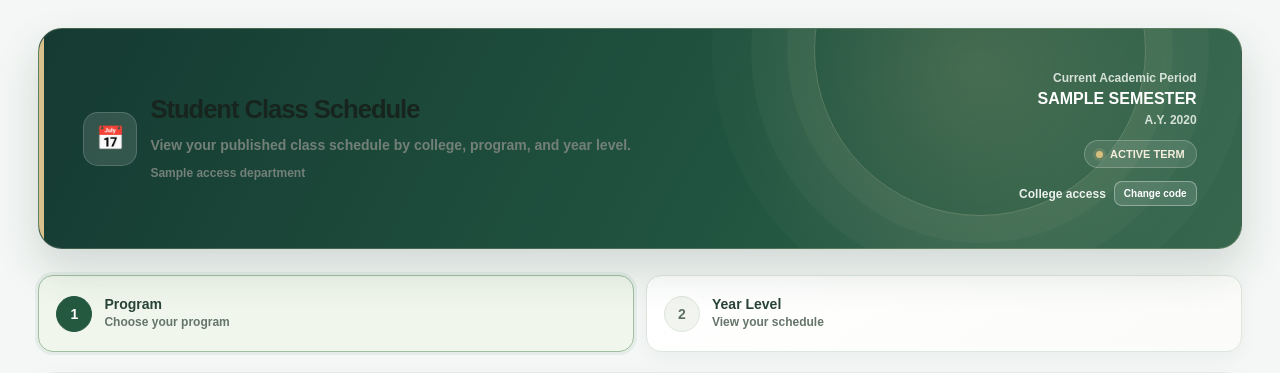
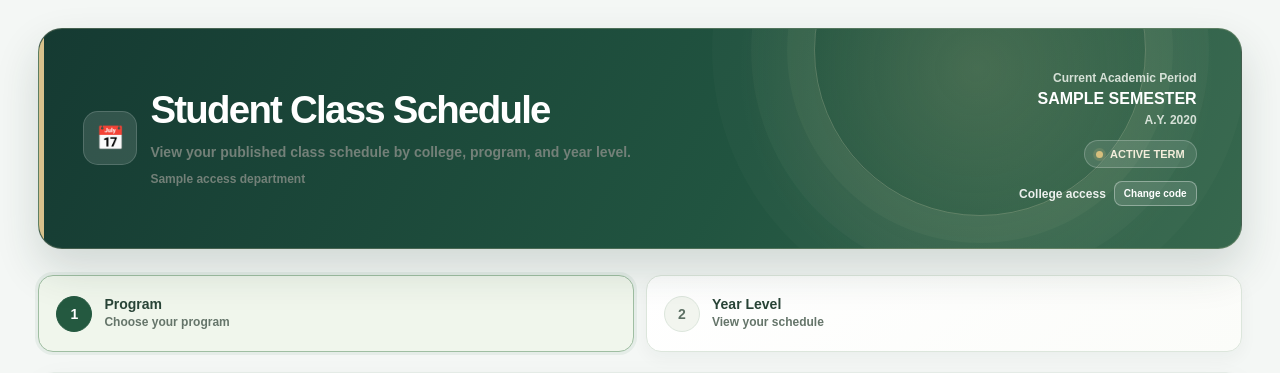
Before and after one commit to libag770-creator/WebRoomSched, a Laravel app: template resources/views/student/schedule.blade.php in a window 1280 px wide. Shown: the top 373 px of the page. Run offline with Laravel 12, Linux system fonts and the light colour scheme; the template is opened without the code that fills it: most values are stand-ins (such as "Sample title", 1, 10 or a date in 2020); parts of the project's set-up code (start-up, migrations or seed data) failed here and were passed over.

Commit message:
Fix student schedule title styling

```diff
--- a/resources/views/student/schedule.blade.php
+++ b/resources/views/student/schedule.blade.php
@@ -1623,7 +1623,12 @@
         .student-schedule-body .page-header-content { width:100%; align-items:center; gap:24px; }
         .student-schedule-body .header-left { gap:16px; }
         .student-schedule-body .header-icon { width:54px; height:54px; flex:0 0 54px; border:1px solid rgba(255,255,255,.16); border-radius:15px; background:rgba(255,255,255,.12); color:#e6d39f; font-size:23px; }
-        .student-schedule-body .page-header h1 { margin-bottom:10px; color:#fff; font:800 clamp(31px,3vw,42px)/1.12 'Manrope','DM Sans',sans-serif; letter-spacing:-.045em; }
+      .student-schedule-body .page-header h1 {
+    margin-bottom: 10px;
+    color: #fff !important;
+    font: 800 clamp(31px,3vw,42px)/1.12 'Manrope','DM Sans',sans-serif !important;
+    letter-spacing: -.045em !important;
+}
         .student-schedule-body .page-header p { max-width:660px; color:#e0e9e1; font-size:14px; font-weight:550; line-height:1.6; }
         .student-schedule-body .academic-info { position:relative; z-index:1; align-items:flex-end; gap:5px; color:#d6e1d7; font-size:12px; font-weight:650; }
         .student-schedule-body .academic-info strong { color:#fff; font-size:16px; font-weight:850; }
```
